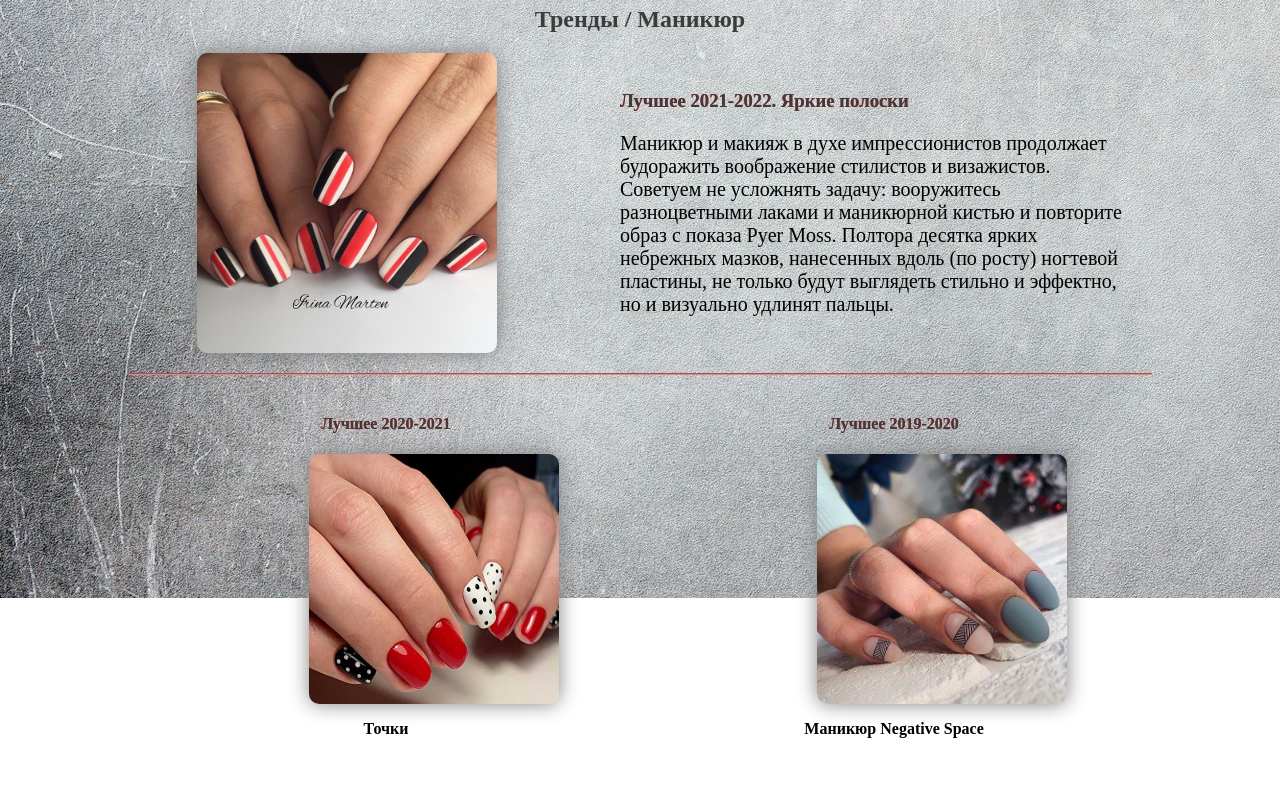
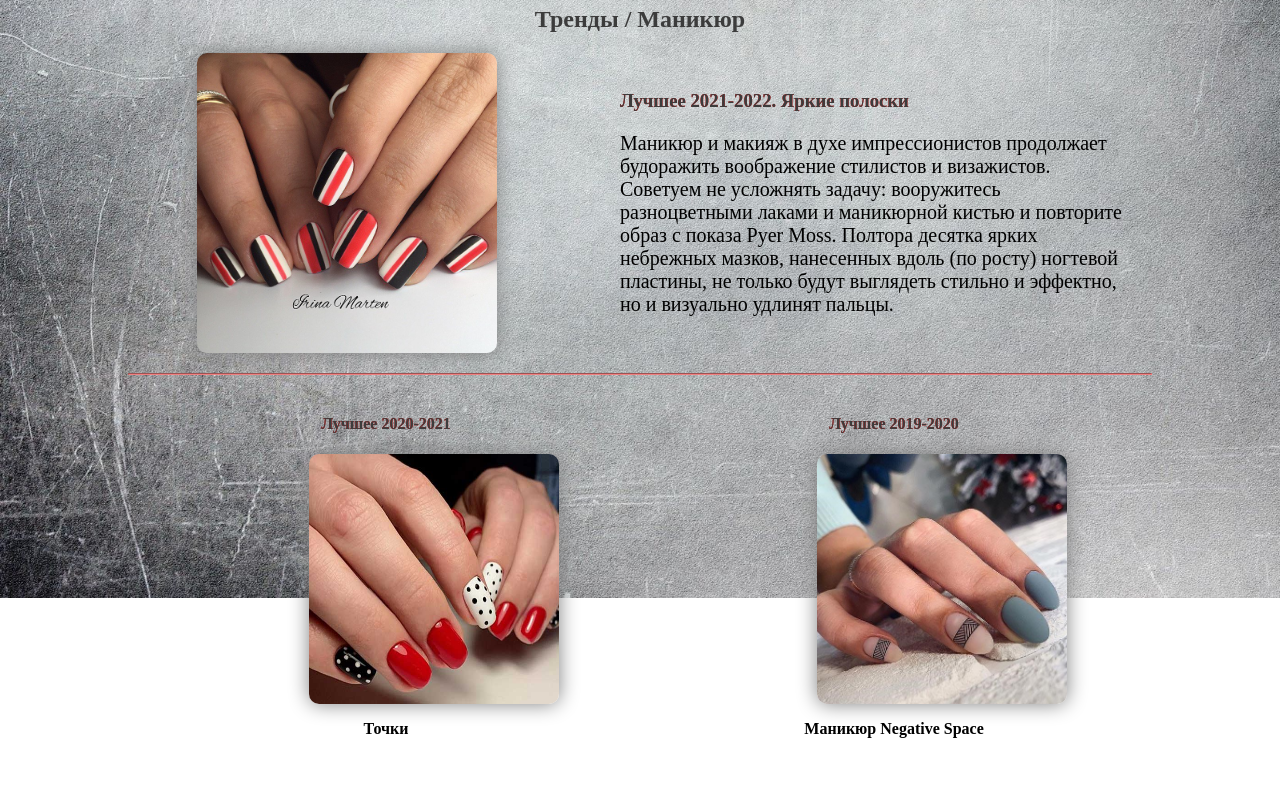
Before and after one commit to Kostet1975/lab_7, a plain HTML site: page index.html in a window 1280 px wide. Shown: the part 202-992 px from the top of the page. Drawn offline with Linux system fonts and the light colour scheme.

Commit message:
Add files via upload

```diff
--- a/style.css
+++ b/style.css
@@ -325,6 +325,8 @@ footer{
     left: 0;
     height: 100%;
     width: 100%;
+    background-size: cover;
     background-image: url('back.jpeg');
-    background-attachment: fixed;
+    background-repeat: center center no-repeat;
+    background-attachment: scroll;
 }
```
